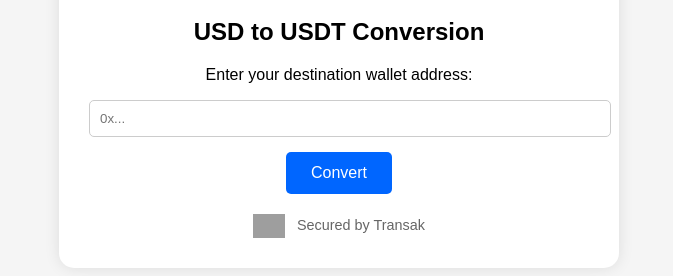
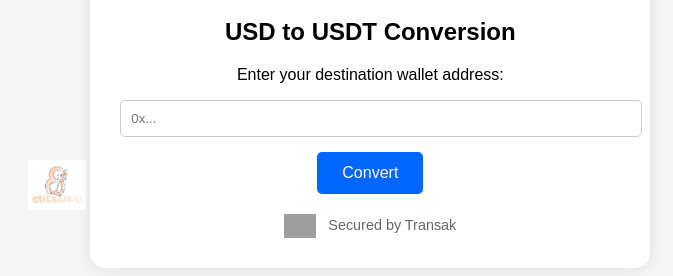
Before and after one commit to ChickenTender268/DT-CONVERTER, a plain HTML site: page index.html in a window 1280 px wide. Shown: the part 118-394 px from the top of the page, without its empty margins (301-974 px from the left). Drawn offline with Linux system fonts and the light colour scheme; grey boxes are pictures that could not be loaded.

Commit message:
Update index.html

```diff
--- a/index.html
+++ b/index.html
@@ -2,8 +2,10 @@
 <!DOCTYPE html>
 <html lang="en">
 <head>
+    <img src="Logo.png" alt="Company Logo" class="logo">
+
     <meta charset="UTF-8">
-    <title>USD to USDT Converter</title>
+    <title>DT POCKET</title>
     <style>
         body {
             font-family: Arial, sans-serif;
```
